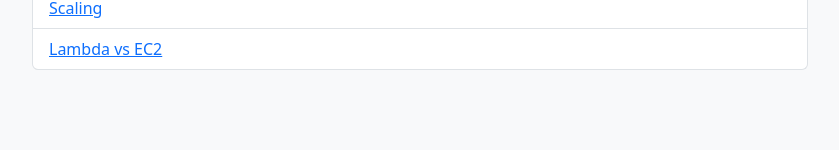
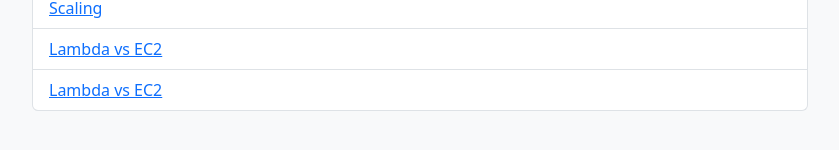
Before and after one commit to sheetalsarvade/My_Personal_AWS_Notes, a plain HTML site: page index.html in a window 1280 px wide. Shown: the part 386-536 px from the top of the page, without its empty margins (220-1059 px from the left). Drawn offline with nearby package versions, Linux system fonts and the light colour scheme.

Commit message:
Update index.html

```diff
--- a/index.html
+++ b/index.html
@@ -24,6 +24,8 @@
       <li class="list-group-item"><a href="iam.html">IAM Users vs Roles</a></li>
       <li class="list-group-item"><a href="scaling.html">Scaling</a></li>
       <li class="list-group-item"><a href="lambda.html">Lambda vs EC2</a></li>
+
+      <li class="list-group-item"><a href="AWS_Quiz.pdf">Lambda vs EC2</a></li>
     </ul>
   </div>
 </body>
```
